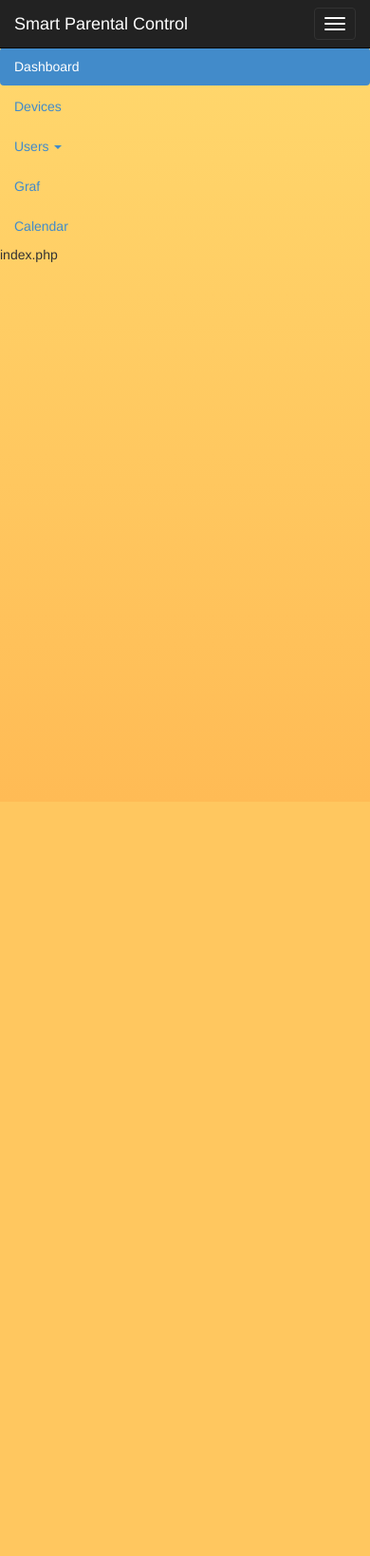
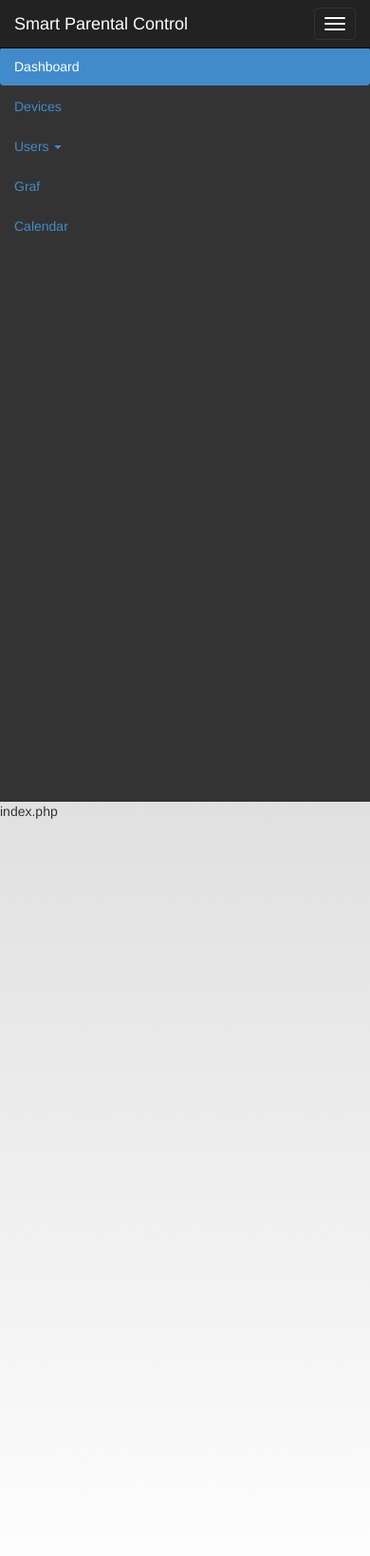
Before and after one commit to Zucka/MOM, a PHP site: page / in a window 390 px wide; the page is wider, and only the part inside the window is pictured. Shown: that part at 95% size. Before the commit the page ends 276 px from the top of that part, so only its background shows below. Run offline with PHP 8.4, Linux system fonts and the light colour scheme; some libraries are stand-ins or nearby versions.

Commit message:
Style reworked

```diff
--- a/source/assets/css/style.css
+++ b/source/assets/css/style.css
@@ -1,24 +1,24 @@
 body {
     /* IE10 Consumer Preview */
-  background-image: -ms-linear-gradient(top, #FFD96E 0%, #FFBB55 100%);
+  background-image: -ms-linear-gradient(top, #E0E0E0 0%, #FFFFFF 100%);
 
   /* Mozilla Firefox */
-  background-image: -moz-linear-gradient(top, #FFD96E 0%, #FFBB55 100%);
+  background-image: -moz-linear-gradient(top, #E0E0E0 0%, #FFFFFF 100%);
 
   /* Opera */
-  background-image: -o-linear-gradient(top, #FFD96E 0%, #FFBB55 100%);
+  background-image: -o-linear-gradient(top, #E0E0E0 0%, #FFFFFF 100%);
 
   /* Webkit (Safari/Chrome 10) */
-  background-image: -webkit-gradient(linear, left top, left bottom, color-stop(0, #FFD96E), color-stop(1, #FFBB55));
+  background-image: -webkit-gradient(linear, left top, left bottom, color-stop(0, #E0E0E0), color-stop(1, #FFFFFF));
 
   /* Webkit (Chrome 11+) */
-  background-image: -webkit-linear-gradient(top, #FFD96E 0%, #FFBB55 100%);
+  background-image: -webkit-linear-gradient(top, #E0E0E0 0%, #FFFFFF 100%);
 
   /* W3C Markup, IE10 Release Preview */
-  background-image: linear-gradient(to bottom, #FFD96E 0%, #FFBB55 100%);
+  background-image: linear-gradient(to bottom, #E0E0E0 0%, #FFFFFF 100%);
 
   /* IE6,IE7,IE8,IE9 */
-  filter: progid:DXImageTransform.Microsoft.gradient( startColorstr='#FFD96E', endColorstr='#FFBB55',GradientType=0 );
+  filter: progid:DXImageTransform.Microsoft.gradient( startColorstr='#E0E0E0', endColorstr='#FFFFFF',GradientType=0 );
 
   background-attachment: fixed;
 
@@ -27,17 +27,18 @@
 
 /* Index */
 #leftMenu{
-	position:absolute;
-	top:50px;
-	left:0%;
-
-	width: 125px;
+	background-color:rgb(51, 51, 51);
+	border-right-color: rgb(16, 16, 16);
+	height:100%;
 }
 
 #content{
-	position:absolute;
-	top:50px;
-	left:125px;
+	height:100%;
+}
+
+#wrapper{
+	height:100%;
+	//padding-top:50px;
 }
 
 /* End of Index */
--- a/source/index.php
+++ b/source/index.php
@@ -30,8 +30,9 @@
     </ul>
   </div><!-- /.navbar-collapse -->
 </nav>
+<div id="wrapper">
 	<div class="row" id="lowerWrapper">
-	<div class="col-md-2">
+		<div class="col-md-2" id="leftMenu">
 			<ul class="nav nav-pills nav-stacked">
 			  <li class="active"><a href="#">Dashboard</a></li>
 			  <li><a href="#">Devices</a></li>
@@ -49,7 +50,8 @@
 			  <li><a href="#">Calendar</a></li>
 			</ul>
 		</div>
-	<div class="col-md-10">
+		<div class="col-md-10" id="content">
 			index.php
 		</div>
 	</div>
+</div>
```
Lines whose indentation alone changed are shown as unchanged.
